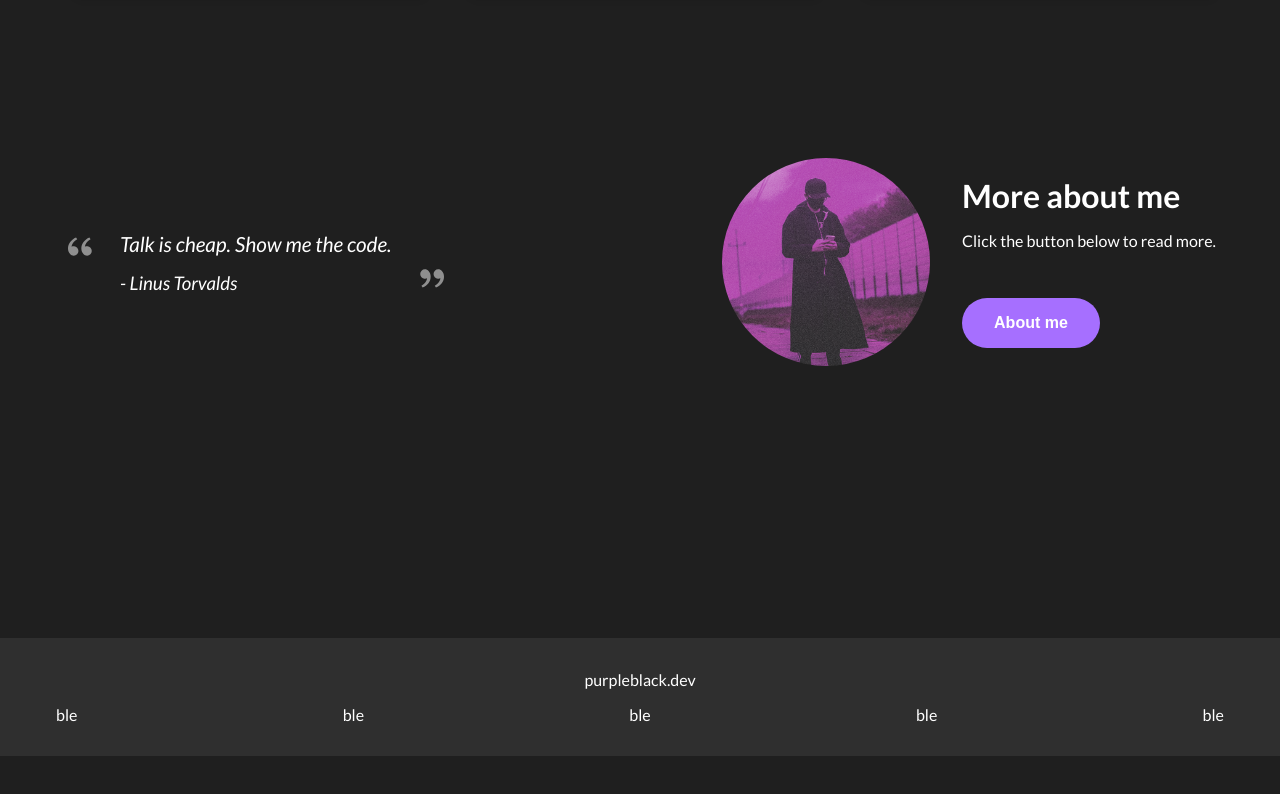
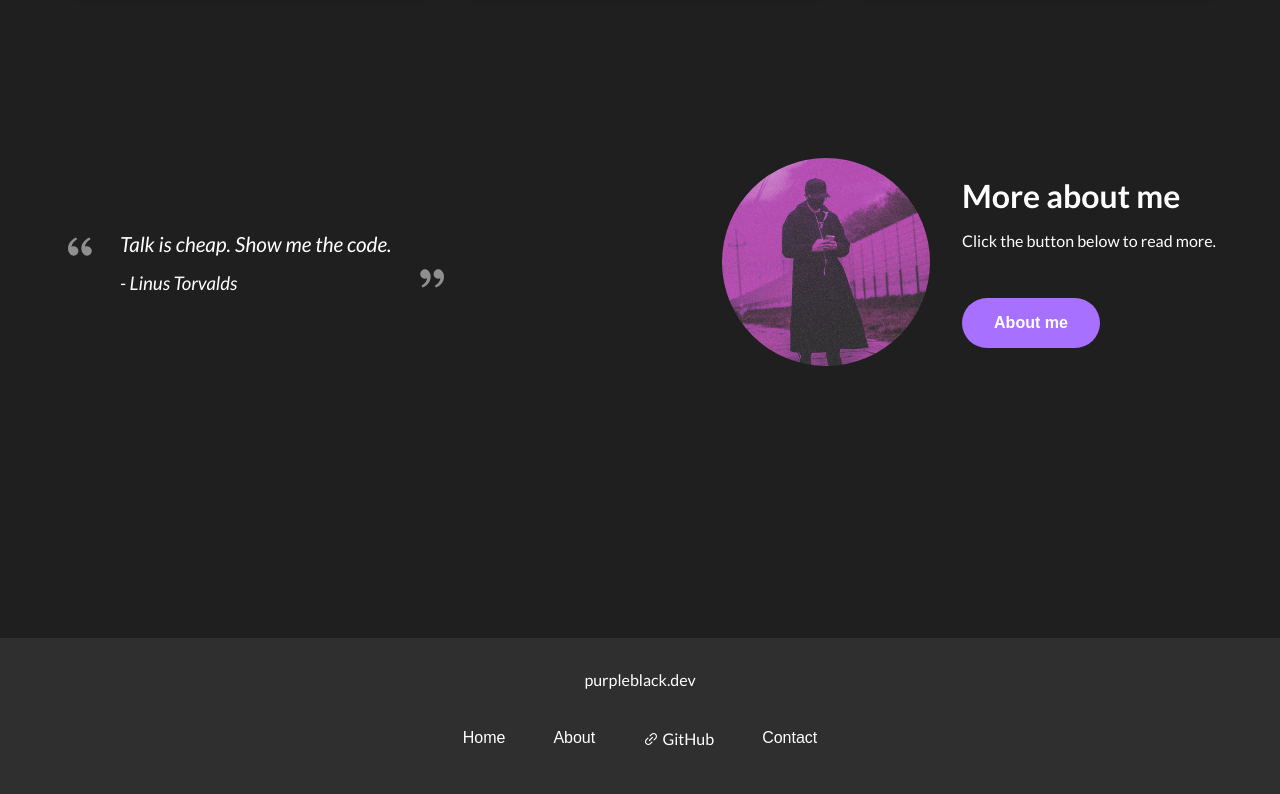
Before and after one commit to goodideagiver/purple-dev-react, a React (Create React App) app: page / in a window 1280 px wide. Shown: the part 1515-2309 px from the top of the page. Before the commit the page ends 2271 px from the top, so only its background shows below. Built offline with nearby package versions, Linux system fonts and the light colour scheme.

Commit message:
added footer

```diff
--- a/src/components/UI/Footer/Footer.js
+++ b/src/components/UI/Footer/Footer.js
@@ -1,18 +1,13 @@
+import NavButtons from '../navButtons/NavButtons';
 import classes from './Footer.module.css';
 
 const Footer = () => {
-	const links = ['ble', 'ble', 'ble', 'ble', 'ble'];
-
 	return (
 		<footer className={classes.footer}>
 			<p className={classes.title}>purpleblack.dev</p>
-			<ul className={classes.list}>
-				{links.map((link) => (
-					<li>
-						<a className={classes.link}>{link}</a>
-					</li>
-				))}
-			</ul>
+			<div className={classes.buttons}>
+				<NavButtons />
+			</div>
 		</footer>
 	);
 };
--- a/src/components/UI/Footer/Footer.module.css
+++ b/src/components/UI/Footer/Footer.module.css
@@ -21,3 +21,15 @@
 .link {
 	padding: 1rem;
 }
+
+.buttons {
+	display: flex;
+	justify-content: center;
+	max-width: var(--website-width);
+	margin: auto;
+}
+
+.buttons a,
+.buttons button {
+	font-size: 1rem;
+}
--- a/src/components/content/home/funnyQuote/data/index.js
+++ b/src/components/content/home/funnyQuote/data/index.js
@@ -6,10 +6,6 @@ const quotes = [
 	{
 		quote: 'Talk is cheap. Show me the code.',
 		author: 'Linus Torvalds',
-	},
-	{
-		quote: `If you're familiar with Redux, you already know how this works.`,
-		author: 'React documentation - useReducer',
 	},
 	{
 		quote: `Let's see if it breaks...`,
--- a/src/variables.css
+++ b/src/variables.css
@@ -17,8 +17,8 @@
 	--padding-xxlarge: 5rem;
 
 	/* Project color palette */
-	--color-primary: #a66fff;
-	--color-secondary: #2a1c40;
+	--color-primary: hsl(263, 100%, 72%);
+	--color-secondary: hsl(263, 39%, 18%);
 	--color-complementary: #c1ea7f;
 
 	/* Bg color palette */
@@ -27,10 +27,10 @@
 	--bg-tertiary: #3f3f3f;
 
 	/* Buttons colors */
-	--btn-primary: #a66fff;
-	--btn-primary-hover: #8056c5;
+	--btn-primary: hsl(263, 100%, 72%);
+	--btn-primary-hover: hsl(263, 50%, 50%);
 	--btn-secondary: #6b6767;
-	--btn-danger: #d72222;
+	--btn-danger: hsl(0, 63%, 49%);
 
 	/* font colors */
 	--font-primary: #fff;
```
